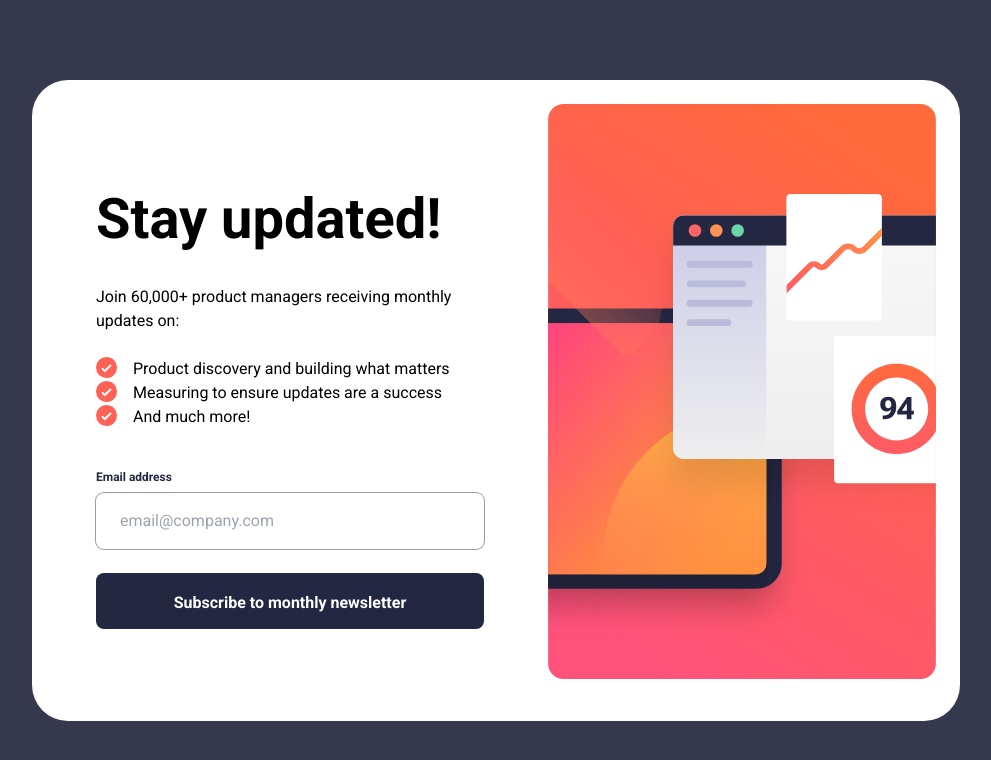
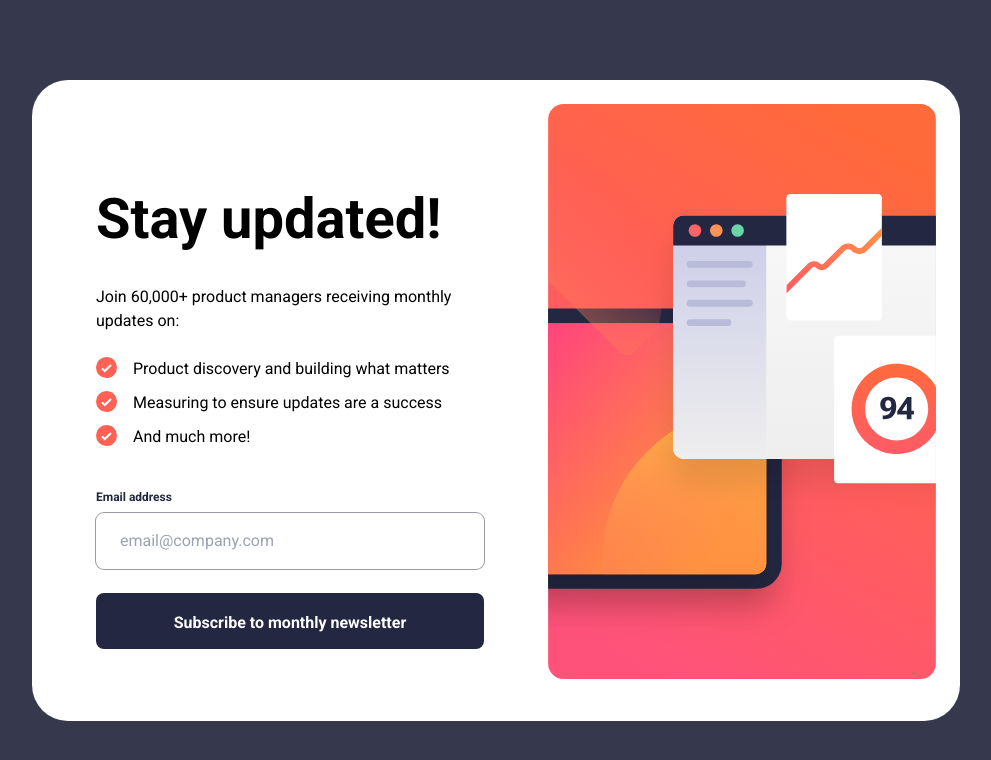
Before and after one commit to caarlosdamian/newsletter-sign-up-with-success-message, a React (Vite) app: page / in a window 1280 px wide. Shown: the top 760 px of the page, without its empty margins (144-1135 px from the left). Built offline with nearby package versions, Linux system fonts and the light colour scheme.

Commit message:
fix(icons): fix img not found

```diff
--- a/src/pages/Home.tsx
+++ b/src/pages/Home.tsx
@@ -4,6 +4,7 @@ import { Input } from '../components/input/Input';
 import { featuresInfo } from '../constants';
 import { useNavigate } from 'react-router-dom';
 import { validateEmail } from '../utils';
+import check from '../assets/images/icon-list.svg'
 
 export const Home = () => {
   const [formState, setformState] = useState({
@@ -33,10 +34,10 @@ export const Home = () => {
             Stay updated!
           </h1>
           <h3>Join 60,000+ product managers receiving monthly updates on:</h3>
-          <ul className="">
+          <ul className="flex flex-col gap-[10px]">
             {featuresInfo.map((feature) => (
               <li key={feature.id} className="flex items-start gap-4">
-                <img src="src/assets/images/icon-list.svg" alt="icon-list" />
+                <img src={check} alt="icon-list" />
                 <span className="text-base">{feature.text}</span>
               </li>
             ))}
--- a/src/pages/Success.tsx
+++ b/src/pages/Success.tsx
@@ -1,5 +1,6 @@
 import { useLocation, useNavigate } from 'react-router-dom';
 import { Button } from '../components/button/Button';
+import icon from '../assets/images/icon-success.svg'
 
 export const Success = () => {
   const navigate = useNavigate();
@@ -12,7 +13,7 @@ export const Success = () => {
     md:w-[504px] md:h-[520px] md:rounded-[36px] md:pt-12 md:px-16 md:pb-16">
       <div className="flex flex-col items-start gap-6 ">
         <img
-          src="/src/assets/images/icon-success.svg"
+          src={icon}
           alt="icon-success"
           className="mb-4 md:mb-0"
         />
```
